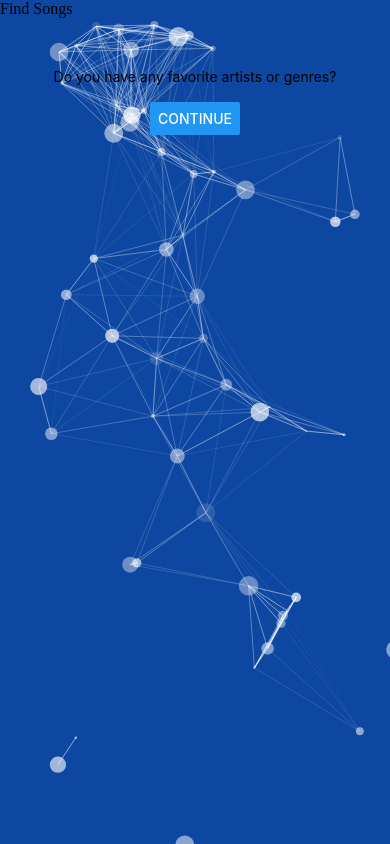
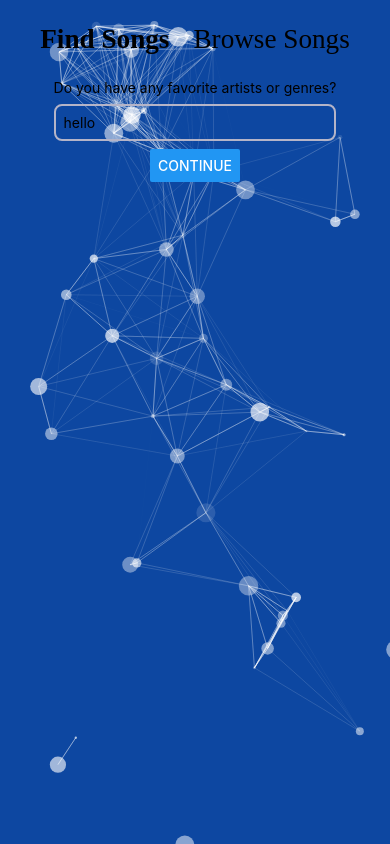
Before and after one commit to aloshon/theadvocator, a React Native app: screen / in a window 390 px wide. Built offline with nearby package versions, Linux system fonts and the light colour scheme.

Commit message:
fix tabs functionality and styling

```diff
--- a/App.tsx
+++ b/App.tsx
@@ -114,12 +114,12 @@ export default function App() {
   while(setSongs === undefined){
     return null;
   }
-
+// Put current component in its own component so Particles doesnt reload
 
   return (
     <ThemeContext.Provider value={currentTheme}>
-      <View style={{ position: "relative", overflow: "hidden" }}>
-        <View style={{ position: "absolute" }}>
+      <View style={styles.mainContainer}>
+        <View style={styles.container}>
           <Particles
             id="tsparticles"
             style={{ position: "absolute" }}
@@ -139,7 +139,14 @@ export default function App() {
 
 const styles = StyleSheet.create({
   container: {
-
+    position: "relative",
+    overflow: "hidden"
+  },
+  mainContainer: {
+    display: "flex",
+    justifyContent: "center",
+    alignItems: "center",
+    width: "100%"
   }
 });
 
--- a/Prompts.tsx
+++ b/Prompts.tsx
@@ -12,6 +12,7 @@ export interface PromptsProps {
 };
 
 export const Prompts = ({setSongs, toggleThemes, themes, currentTheme}: PromptsProps) => {
+  console.log(currentTheme.secondary)
   const styles = StyleSheet.create({
     container: {
       flex: 1,
@@ -23,7 +24,7 @@ export const Prompts = ({setSongs, toggleThemes, themes, currentTheme}: PromptsP
       // width: "100%",
       flexDirection: 'column',
       textAlign: 'center',
-      marginTop: '50px'
+      marginBottom: 10
 
     },
     promptContainer: {
@@ -32,10 +33,18 @@ export const Prompts = ({setSongs, toggleThemes, themes, currentTheme}: PromptsP
       alignItems: 'center',
       justifyContent: 'center',
     },
+    inputBars: {
+      borderRadius: 8,
+      width: "100%",
+      padding: "8px",
+      margin: "8px",
+      boxSizing: "border-box",
+      border: `2px solid ${currentTheme.secondary}`,
+    }
   });
 
   const [index, setIndex] = useState(0);
-  const [userInput, setUserInput] = useState("");
+  const [userInput, setUserInput] = useState("hello");
   const resetUserInput = () => setUserInput("");
   const prompts = [
     "Do you have any favorite artists or genres?",
@@ -52,6 +61,7 @@ export const Prompts = ({setSongs, toggleThemes, themes, currentTheme}: PromptsP
     <View style={styles.container}>
       <Text style={styles.promptContainer}>{prompts[index]}</Text>
       <TextInput
+        style={styles.inputBars}
         defaultValue={answers[index] || userInput}
         onChange={(event: React.ChangeEvent<HTMLInputElement>) => {
           setUserInput(userInput);
--- a/Tabs.tsx
+++ b/Tabs.tsx
@@ -1,6 +1,7 @@
 import React, { useEffect, useState } from "react";
 import { View, StyleSheet } from "react-native";
 import { Theme } from "./App";
+import MaterialCommunityIcons from 'react-native-vector-icons/MaterialCommunityIcons';
 
 // The tab system should be like so : {number: component}
 // Tab Componnent just keeps track of the active tab and displays it
@@ -16,7 +17,13 @@ interface TabsProps {
 
 const styles = StyleSheet.create({
   container: {
-
+    display: "flex",
+    flexDirection: "row",
+    margin: 12,
+  },
+  tab: {
+    margin: 12,
+    fontSize:  "1.7rem",
   }
 });
 
@@ -25,12 +32,12 @@ export const Tabs = ({tabs, activeTab=0, setActiveTab, currentTheme}: TabsProps)
 
   useEffect(() => {
     const data = [];
-  })
+  }, []);
   // map over all tabs and if it is active update the styling
   // (add animations!!!)
   return (
-    <View>
-      {tabs[activeTab]}
+    <View style={styles.container}>
+      {tabs.map((tab, index) => (tab === tabs[activeTab] ? <span style={styles.tab}><b>{tab}</b></span> : <span style={styles.tab} onClick={() => setActiveTab(index)}>{tab}</span>))}
     </View>
   )
 };
```
